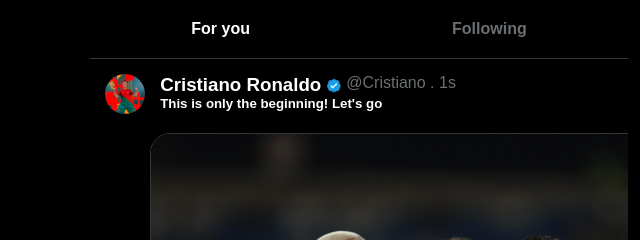
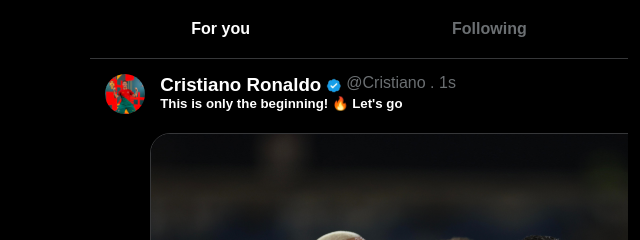
Before and after one commit to anbuk143/X, a plain HTML site: page index.html in a window 1280 px wide. Shown: the top 240 px of the page, 265-905 px from the left. Drawn offline with Linux system fonts and the light colour scheme.

Commit message:
Update index.html

```diff
--- a/index.html
+++ b/index.html
@@ -46,7 +46,7 @@
                             <p style="color: rgb(107, 111, 114);">@Cristiano . 1s</p>
                         </div>
                         <div class="Verified_2">
-                            <h5 style="font-weight: 600;">This is only the beginning!  Let's go</h5>
+                            <h5 style="font-weight: 600;">This is only the beginning! 🔥 Let's go</h5>
                         </div>
                     </div>
                 </div>
```
